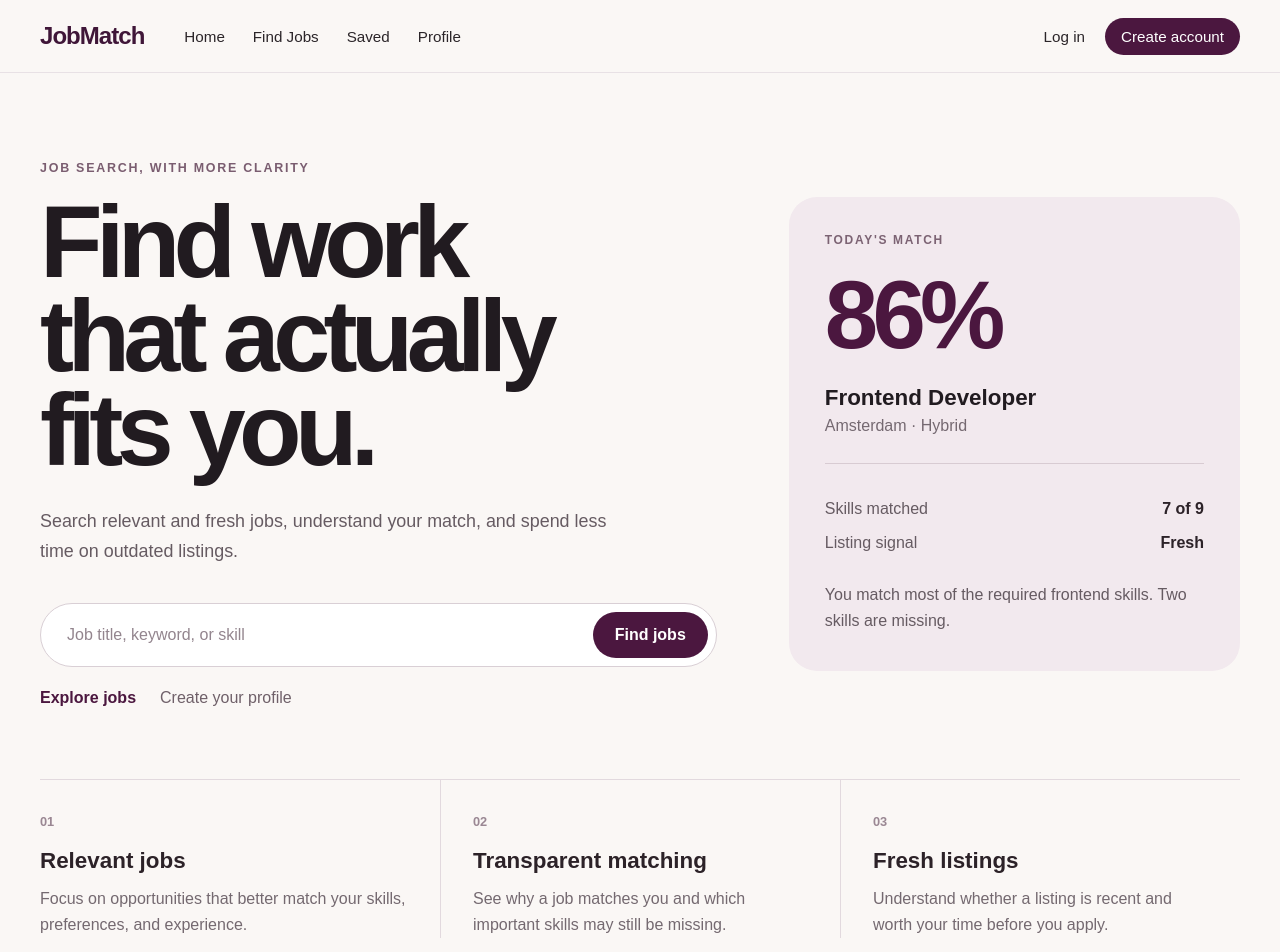
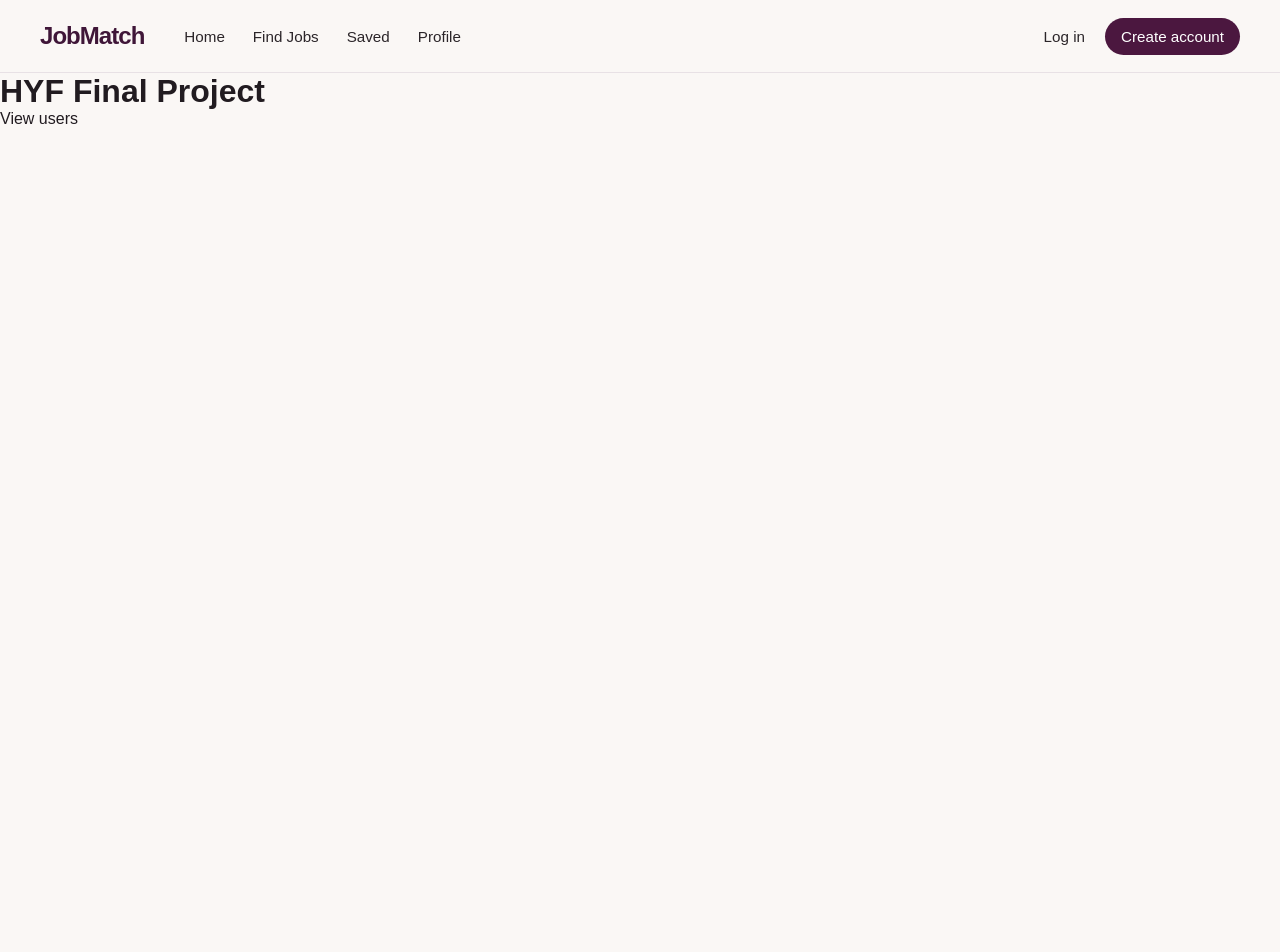
Before and after one commit to HackYourFutureProjects/c55-final-project-group-C, a Next.js app in the folder frontend/: page / in a window 1280 px wide. Shown: the top 952 px of the page. After the commit the page ends 800 px from the top, so only its background shows below. Built offline with nearby package versions, Linux system fonts and the light colour scheme.

Commit message:
refactor: keep app shell pull request focused

```diff
--- a/frontend/src/app/globals.css
+++ b/frontend/src/app/globals.css
@@ -89,230 +89,6 @@ a {
   flex: 1;
 }
 
-.hero-section {
-  width: min(1200px, calc(100% - 48px));
-  margin: 0 auto;
-  padding: 88px 0 72px;
-  display: grid;
-  grid-template-columns: minmax(0, 1.2fr) minmax(320px, 0.8fr);
-  gap: 72px;
-  align-items: center;
-}
-
-.hero-content {
-  max-width: 720px;
-}
-
-.hero-eyebrow {
-  margin-bottom: 20px;
-  color: #7a5d70;
-  font-size: 0.78rem;
-  font-weight: 700;
-  letter-spacing: 0.14em;
-}
-
-.hero-title {
-  color: #211b20;
-  font-size: clamp(3.5rem, 8vw, 6.6rem);
-  line-height: 0.92;
-  letter-spacing: -0.065em;
-  font-weight: 700;
-}
-
-.hero-description {
-  max-width: 590px;
-  margin-top: 28px;
-  color: #665b62;
-  font-size: 1.12rem;
-  line-height: 1.7;
-}
-
-.hero-search {
-  max-width: 680px;
-  margin-top: 36px;
-  padding: 8px;
-  display: flex;
-  gap: 8px;
-  border: 1px solid #d9cfd5;
-  border-radius: 999px;
-  background: #ffffff;
-}
-
-.hero-search input {
-  min-width: 0;
-  flex: 1;
-  padding: 14px 18px;
-  border: 0;
-  outline: none;
-  background: transparent;
-  color: #211b20;
-  font: inherit;
-}
-
-.hero-search input::placeholder {
-  color: #93858e;
-}
-
-.hero-search button {
-  border: 0;
-  border-radius: 999px;
-  padding: 14px 22px;
-  background: #4b173f;
-  color: #ffffff;
-  font: inherit;
-  font-weight: 600;
-  cursor: pointer;
-}
-
-.hero-actions {
-  margin-top: 22px;
-  display: flex;
-  align-items: center;
-  gap: 24px;
-}
-
-.primary-link {
-  color: #4b173f;
-  font-weight: 700;
-}
-
-.secondary-link {
-  color: #6f6069;
-  font-weight: 500;
-}
-
-.hero-panel {
-  padding: 36px;
-  border-radius: 28px;
-  background: #f2e9ee;
-}
-
-.preview-label {
-  color: #7c6373;
-  font-size: 0.75rem;
-  font-weight: 700;
-  letter-spacing: 0.14em;
-}
-
-.preview-score {
-  margin-top: 20px;
-  color: #4b173f;
-  font-size: clamp(4rem, 8vw, 6rem);
-  line-height: 1;
-  letter-spacing: -0.06em;
-  font-weight: 700;
-}
-
-.preview-title {
-  margin-top: 22px;
-  color: #211b20;
-  font-size: 1.4rem;
-  font-weight: 700;
-}
-
-.preview-company {
-  margin-top: 6px;
-  color: #756971;
-}
-
-.preview-divider {
-  height: 1px;
-  margin: 28px 0;
-  background: #d8cbd2;
-}
-
-.preview-row {
-  display: flex;
-  justify-content: space-between;
-  gap: 20px;
-  padding: 8px 0;
-  color: #665b62;
-}
-
-.preview-row strong {
-  color: #2c2228;
-}
-
-.preview-note {
-  margin-top: 22px;
-  color: #665b62;
-  line-height: 1.65;
-}
-
-.value-section {
-  width: min(1200px, calc(100% - 48px));
-  margin: 0 auto;
-  padding: 0 0 88px;
-  display: grid;
-  grid-template-columns: repeat(3, 1fr);
-  border-top: 1px solid #e2d9de;
-}
-
-.value-section article {
-  padding: 32px 32px 0 0;
-}
-
-.value-section article + article {
-  padding-left: 32px;
-  border-left: 1px solid #e2d9de;
-}
-
-.value-section span {
-  color: #9a8793;
-  font-size: 0.8rem;
-  font-weight: 700;
-}
-
-.value-section h2 {
-  margin-top: 18px;
-  color: #2c2228;
-  font-size: 1.4rem;
-}
-
-.value-section p {
-  margin-top: 12px;
-  color: #746970;
-  line-height: 1.65;
-}
-
-.sr-only {
-  position: absolute;
-  width: 1px;
-  height: 1px;
-  padding: 0;
-  margin: -1px;
-  overflow: hidden;
-  clip: rect(0, 0, 0, 0);
-  white-space: nowrap;
-  border: 0;
-}
-
-@media (max-width: 900px) {
-  .hero-section {
-    grid-template-columns: 1fr;
-    gap: 48px;
-    padding-top: 64px;
-  }
-
-  .hero-panel {
-    max-width: 620px;
-  }
-
-  .value-section {
-    grid-template-columns: 1fr;
-  }
-
-  .value-section article {
-    padding: 28px 0;
-  }
-
-  .value-section article + article {
-    padding-left: 0;
-    border-left: 0;
-    border-top: 1px solid #e2d9de;
-  }
-}
-
 @media (max-width: 760px) {
   .navbar {
     width: min(100% - 32px, 1200px);
@@ -337,33 +113,3 @@ a {
     display: none;
   }
 }
-
-@media (max-width: 600px) {
-  .hero-section,
-  .value-section {
-    width: min(100% - 32px, 1200px);
-  }
-
-  .hero-section {
-    padding-top: 48px;
-  }
-
-  .hero-search {
-    border-radius: 20px;
-    flex-direction: column;
-  }
-
-  .hero-search button {
-    width: 100%;
-  }
-
-  .hero-actions {
-    align-items: flex-start;
-    flex-direction: column;
-    gap: 14px;
-  }
-
-  .hero-panel {
-    padding: 28px;
-  }
-}
--- a/frontend/src/app/page.tsx
+++ b/frontend/src/app/page.tsx
@@ -2,105 +2,9 @@ import Link from "next/link";
 
 export default function Home() {
   return (
-    <>
-      <section className="hero-section">
-        <div className="hero-content">
-          <p className="hero-eyebrow">JOB SEARCH, WITH MORE CLARITY</p>
-
-          <h1 className="hero-title">
-            Find work
-            <br />
-            that actually
-            <br />
-            fits you.
-          </h1>
-
-          <p className="hero-description">
-            Search relevant and fresh jobs, understand your match, and spend
-            less time on outdated listings.
-          </p>
-
-          <form className="hero-search" action="/jobs">
-            <label className="sr-only" htmlFor="job-search">
-              Search by job title, keyword, or skill
-            </label>
-
-            <input
-              id="job-search"
-              name="q"
-              type="search"
-              placeholder="Job title, keyword, or skill"
-            />
-
-            <button type="submit">Find jobs</button>
-          </form>
-
-          <div className="hero-actions">
-            <Link className="primary-link" href="/jobs">
-              Explore jobs
-            </Link>
-
-            <Link className="secondary-link" href="/register">
-              Create your profile
-            </Link>
-          </div>
-        </div>
-
-        <section className="hero-panel" aria-label="JobMatch product preview">
-          <div className="preview-label">TODAY&apos;S MATCH</div>
-
-          <div className="preview-score">86%</div>
-
-          <p className="preview-title">Frontend Developer</p>
-          <p className="preview-company">Amsterdam · Hybrid</p>
-
-          <div className="preview-divider" />
-
-          <div className="preview-row">
-            <span>Skills matched</span>
-            <strong>7 of 9</strong>
-          </div>
-
-          <div className="preview-row">
-            <span>Listing signal</span>
-            <strong>Fresh</strong>
-          </div>
-
-          <p className="preview-note">
-            You match most of the required frontend skills. Two skills are
-            missing.
-          </p>
-        </section>
-      </section>
-
-      <section className="value-section">
-        <article>
-          <span>01</span>
-          <h2>Relevant jobs</h2>
-          <p>
-            Focus on opportunities that better match your skills, preferences,
-            and experience.
-          </p>
-        </article>
-
-        <article>
-          <span>02</span>
-          <h2>Transparent matching</h2>
-          <p>
-            See why a job matches you and which important skills may still be
-            missing.
-          </p>
-        </article>
-
-        <article>
-          <span>03</span>
-          <h2>Fresh listings</h2>
-          <p>
-            Understand whether a listing is recent and worth your time before
-            you apply.
-          </p>
-        </article>
-      </section>
-    </>
+    <div>
+      <h1>HYF Final Project</h1>
+      <Link href="/users">View users</Link>
+    </div>
   );
 }
```
